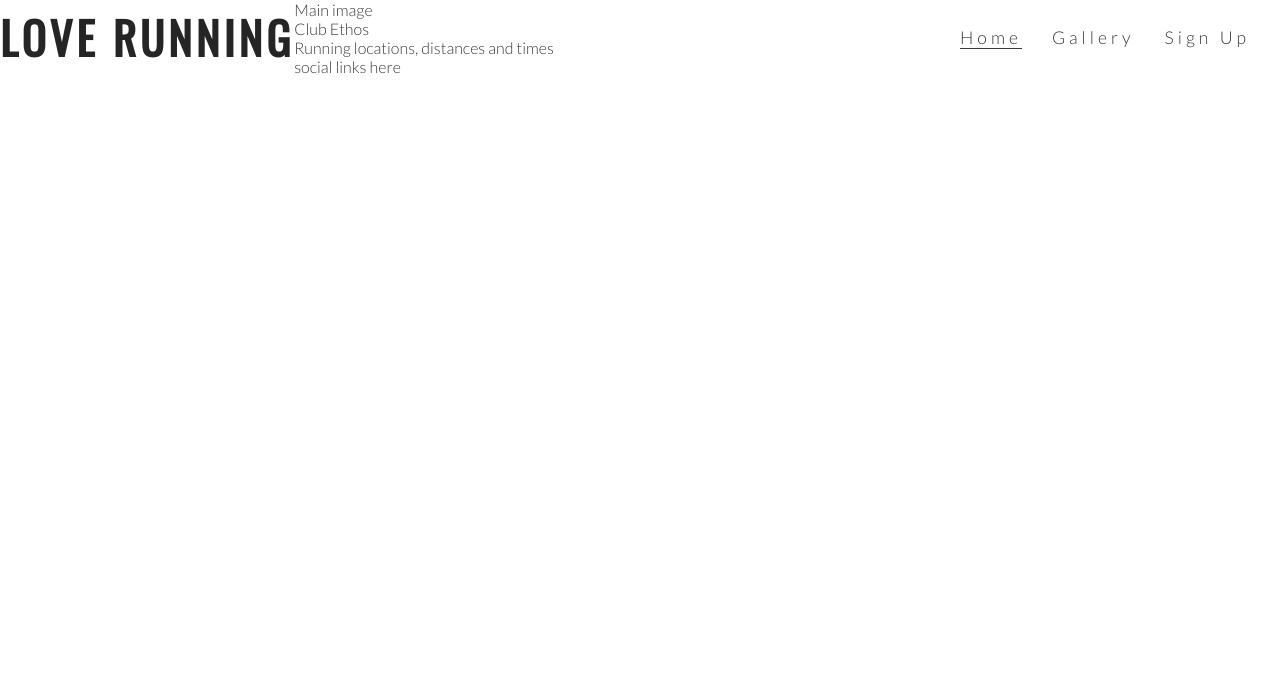
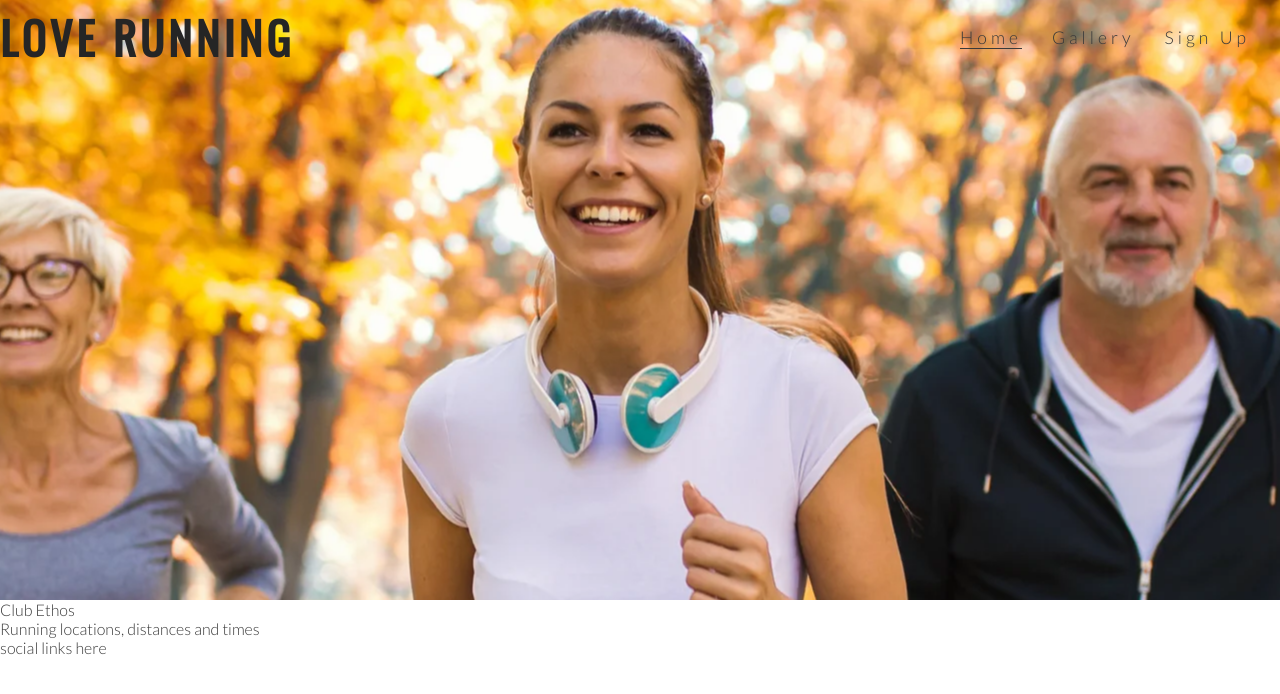
Before and after one commit to John-McPherson/love-running, a plain HTML site: page index.html in a window 1280 px wide. Drawn offline with nearby package versions, Linux system fonts and the light colour scheme.

Commit message:
Add hero image and animation for zoom

```diff
--- a/assets/css/style.css
+++ b/assets/css/style.css
@@ -53,3 +53,32 @@ h2{
 .active {
     border-bottom: 1px solid #3a3a3a;
 }
+
+/* hero image */
+
+#hero-outer{
+    height:600px;
+    width:100%;
+    overflow: hidden;
+}
+
+#hero-image {
+    height:600px;
+    width:100%;
+    background: url(../images/hero-image.webp) no-repeat center center;
+
+    /* animates zoom effect on loading page */
+    animation-name: hero-zoom;
+    animation-duration: 5s;
+    -o-animation-fill-mode:forwards;
+}
+
+/* creates the level of zoom for hero image */
+@keyframes hero-zoom{
+    from{
+        transform: scale(1);
+    }
+    to{
+        transform: scale(1.1);
+    }
+}
--- a/index.html
+++ b/index.html
@@ -16,7 +16,6 @@
     <header><a href="index.html">
             <h1 id="logo">Love Running</h1>
         </a>
-
         <nav>
             <ul id="menu">
                 <li>
@@ -32,7 +31,7 @@
         </nav>
     </header>
     <section>
-        Main image
+        <div id="hero-image"></div>
     </section>
     <section>
         Club Ethos
```
Also changed, not shown: assets/images/hero-image.webp (added).
